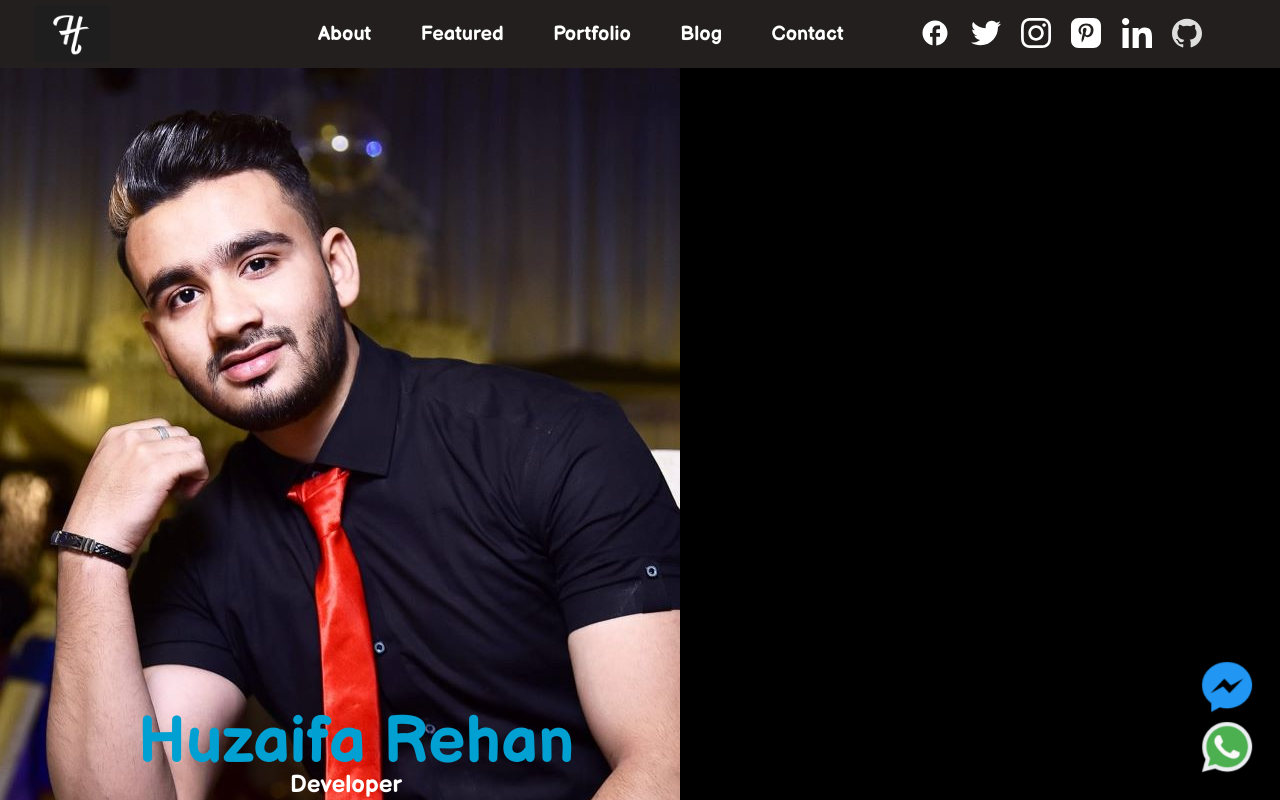
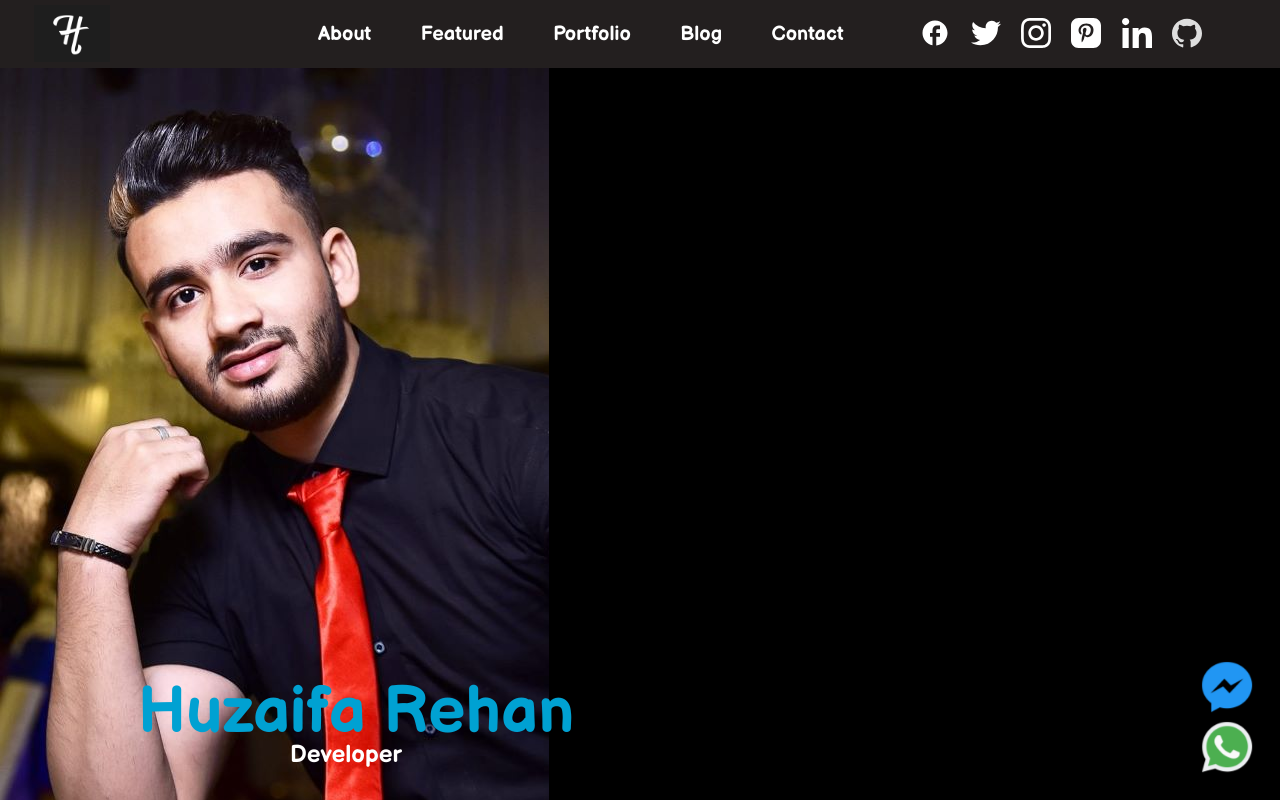
Before and after one commit to huzaifarehan/huzaifarehan.github.io, a plain HTML site: page index.html in a window 1280 px wide. Shown: the top 800 px of the page. Drawn offline with Linux system fonts and the light colour scheme.

Commit message:
Update style.css

```diff
--- a/style.css
+++ b/style.css
@@ -102,7 +102,7 @@
             background-repeat: no repeat;
             /* border: 2px solid yellow; */
             float: left;
-            width: 680px;
+            width: 42.9%;
             height: 980px;
             /* padding-bottom: 2px; */
             /* display: inline-block; */
@@ -148,7 +148,7 @@
             /* border: 2px solid tomato; */
             /* width: 680px; */
             position: fixed;
-            bottom: 10px;
+            bottom: 40px;
             left: 130px;
         }
 
@@ -161,7 +161,7 @@
             /* border: 2px solid tomato; */
             /* width: 680px; */
             position: fixed;
-            bottom: -7px;
+            bottom: 23px;
             left: 282px;
         }
 
@@ -169,7 +169,7 @@
             background-color: rgba(51, 49, 49, 0.938);
             /* border: 2px solid blue; */
             display: inline-block;
-            width: 863px;
+            width: 54.5%;
             height: 940px;
             padding: 20px;
         }
```
